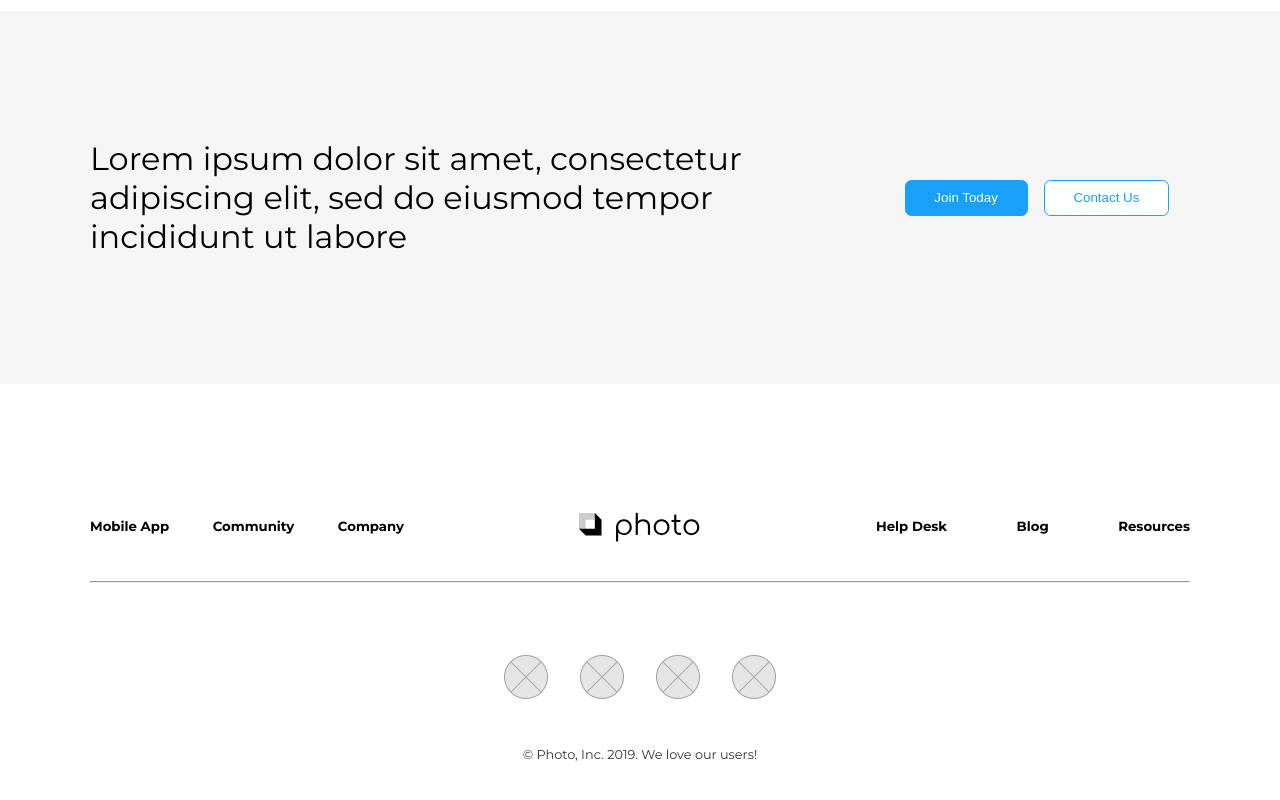
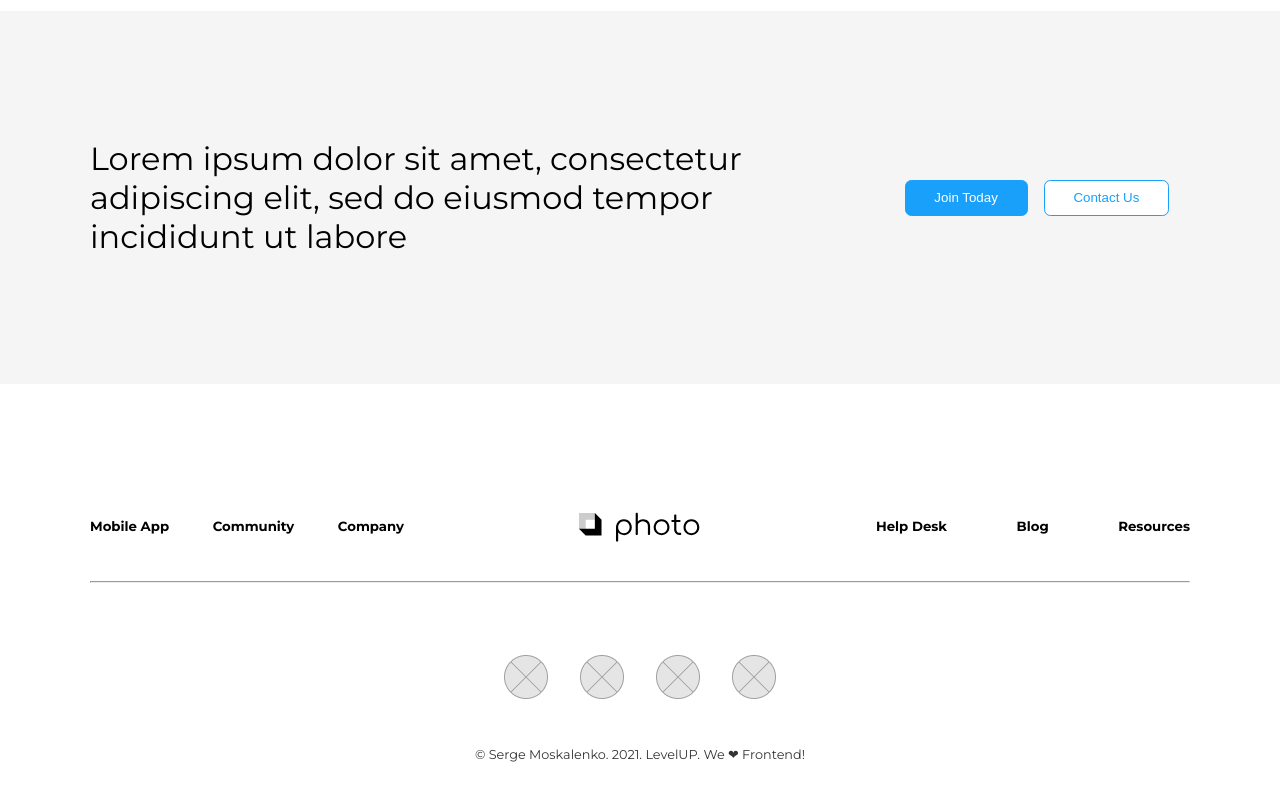
Before and after one commit to bubliksite/levelp-frontend-junior, a website: page Lesson 5/index.html in a window 1280 px wide. Shown: the part 3116-3916 px from the top of the page. Drawn offline with Linux system fonts and the light colour scheme.

Commit message:
Lesson 5 (Homework)

```diff
--- a/Lesson 5/index.html
+++ b/Lesson 5/index.html
@@ -233,7 +233,7 @@
           <img class="mx-1" src="images/Ellipse.png" alt="" />
         </div>
         <p class="text-small text-muted text-center my-3">
-          © Photo, Inc. 2019. We love our users!
+          © Serge Moskalenko. 2021. LevelUP. We ❤ Frontend!
         </p>
       </div>
     </footer>
```
